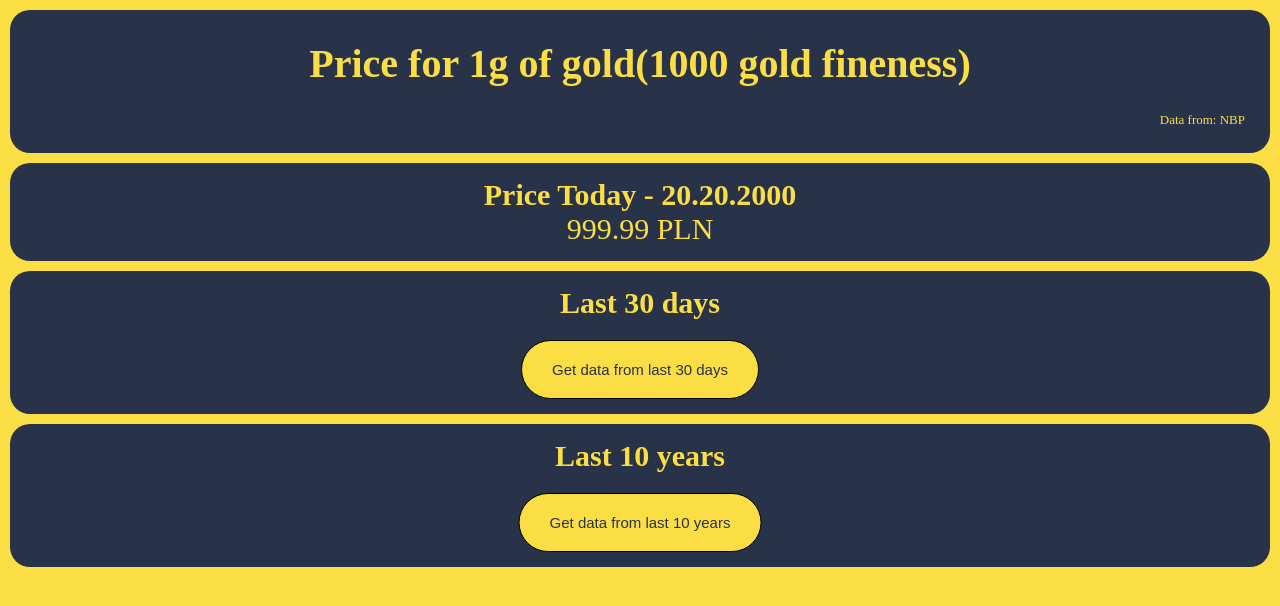
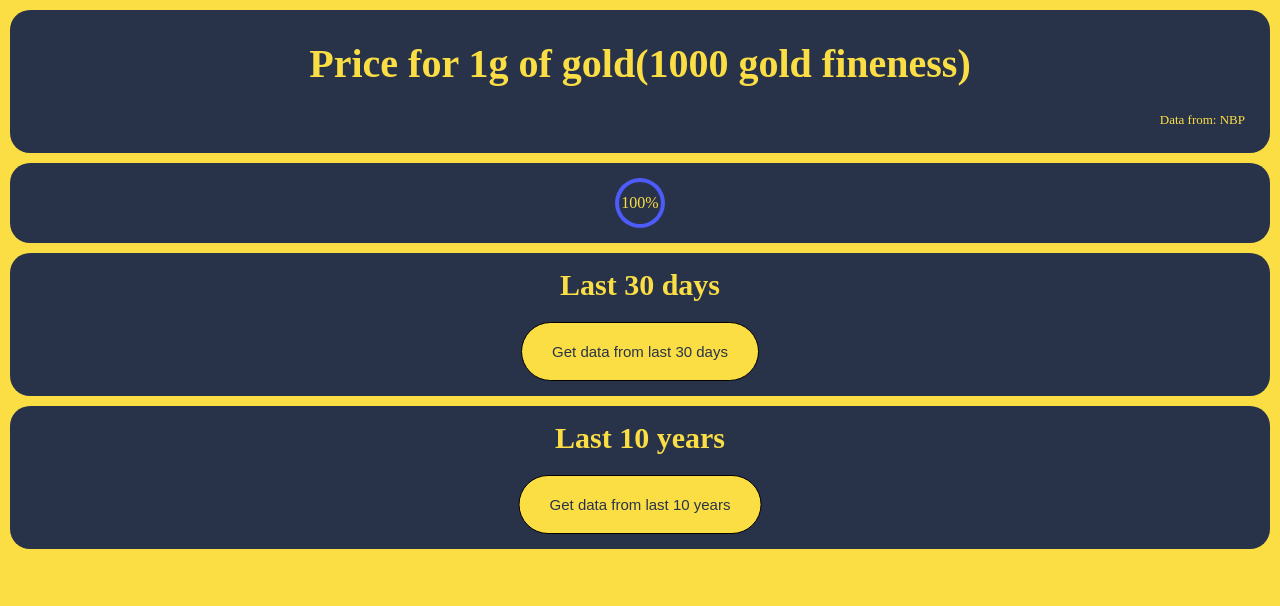
Before and after one commit to jarekm04/gold_price_tracker, a plain HTML site: page index.html in a window 1280 px wide. Drawn offline with nearby package versions, Linux system fonts and the light colour scheme; no server answers.

Commit message:
added circular progress bar

```diff
--- a/app.js
+++ b/app.js
@@ -2,6 +2,25 @@ const $dateToday = document.querySelector(".price-today__title");
 const $priceToday = document.querySelector(".price-today__pln");
 const $chartThirtyDays = document.getElementById("thirtyDays__lineChart");
 const $chartTenYears = document.getElementById("tenYears__lineChart");
+const $progressBar = document.querySelector(".circular-progress");
+const $valueContainer = document.querySelector(".value-container");
+
+//------------progress bar-----------------------
+let progressValue = 0;
+let progressEndValue = 100;
+let speed = 1;
+
+const progress = setInterval(() => {
+   progressValue++;
+   $valueContainer.textContent = `${progressValue}%`;
+   $progressBar.style.background = `conic-gradient(
+       #4d5bf9 ${progressValue * 3.6}deg,
+       #cadcff ${progressValue * 3.6}deg
+   )`;
+   progressValue === progressEndValue ? clearInterval(progress) : null;
+}, speed);
+
+//-----------------------------------------------
 
 const lineChart30Days = new Chart($chartThirtyDays, {
     type: 'line',
@@ -31,24 +50,27 @@ const lineChart10Years = new Chart($chartTenYears, {
     }
 });
 
-const fetchLastThirtyDays = async () => { //get 30 days gold price
+const fetchLast30Days = async () => { //get 30 days gold price
     let response = await fetch('http://api.nbp.pl/api/cenyzlota/last/30/?format=json');
     let data = await response.json();
 
     return data;
 }
 
-fetchLastThirtyDays()  //set today values
+fetchLast30Days()  //set today values
     .then((data) => {
-        $dateToday.textContent = `Today - ${data[data.length - 1].data}`;
-        $priceToday.textContent = `Price - ${data[data.length - 1].cena} PLN`;
+        setTimeout(() => {
+            $dateToday.textContent = `Today - ${data[data.length - 1].data}`;
+            $priceToday.textContent = `Price - ${data[data.length - 1].cena} PLN`;
+            $progressBar.style.display = 'none';
+        }, 900)
     })
     .catch(error => console.log(error.message));
 
 
-function update30DaysChart(e) { //set 30 days line chart
+function updateLast30DaysChart(e) { //set 30 days line chart
     e.target.previousElementSibling.classList.remove("isHidden");
-    fetchLastThirtyDays().then(data => {
+    fetchLast30Days().then(data => {
         const dates = data.map(item => item.data);
         const prices = data.map(item => item.cena);
         lineChart30Days.data.labels = dates;
@@ -57,7 +79,7 @@ function update30DaysChart(e) { //set 30 days line chart
     });
 }
 
-document.querySelector(".thirtyDays__btn").addEventListener("click", update30DaysChart);
+document.querySelector(".thirtyDays__btn").addEventListener("click", updateLast30DaysChart);
 
 //-----------------------------------------------------------------------------------
 const urls = [
@@ -73,7 +95,7 @@ const urls = [
     'https://api.nbp.pl/api/cenyzlota/2022-01-04/?format=json'
 ];
 
-const fetchLastTenYears = async (e) => { //get and set 10 years line chart
+const fetchLast10Years = async (e) => { //get and set 10 years line chart
     await Promise.all(urls.map(url =>
         fetch(url).then(resp => resp.json())
     )).then(data => {
@@ -88,4 +110,4 @@ const fetchLastTenYears = async (e) => { //get and set 10 years line chart
     })
 }
 
-document.querySelector(".tenYears__btn").addEventListener("click", fetchLastTenYears);
+document.querySelector(".tenYears__btn").addEventListener("click", fetchLast10Years);
--- a/index.html
+++ b/index.html
@@ -16,8 +16,11 @@
 </section>
 
 <section class="price-today">
-    <h2 class="price-today__title">Price Today - 20.20.2000</h2>
-    <p class="price-today__pln">999.99 PLN</p>
+    <h2 class="price-today__title"></h2>
+    <p class="price-today__pln"></p>
+    <div class="circular-progress">
+        <div class="value-container">0%</div>
+    </div>
 </section>
 
 <section class="price-thirtyDays">
--- a/styles.css
+++ b/styles.css
@@ -16,6 +16,31 @@ html {
 body {
     background-color: var(--main-color);
     color: var(--main-color);
+}
+
+.circular-progress {
+    position: relative;
+    display: grid;
+    place-items: center;
+    height: 5rem;
+    width: 5rem;
+    background-color: var(--main-color);
+    border-radius: 50%;
+    margin-left: 50%;
+    transform: translateX(-50%);
+}
+.circular-progress:before {
+    content: '';
+    position: absolute;
+    height: 85%;
+    width: 85%;
+    background-color: var(--secondary-color);
+    border-radius: 50%;
+}
+.value-container {
+    position: relative;
+    font-size: 1.6rem;
+    color: var(--main-color)
 }
 
 .title,
```
